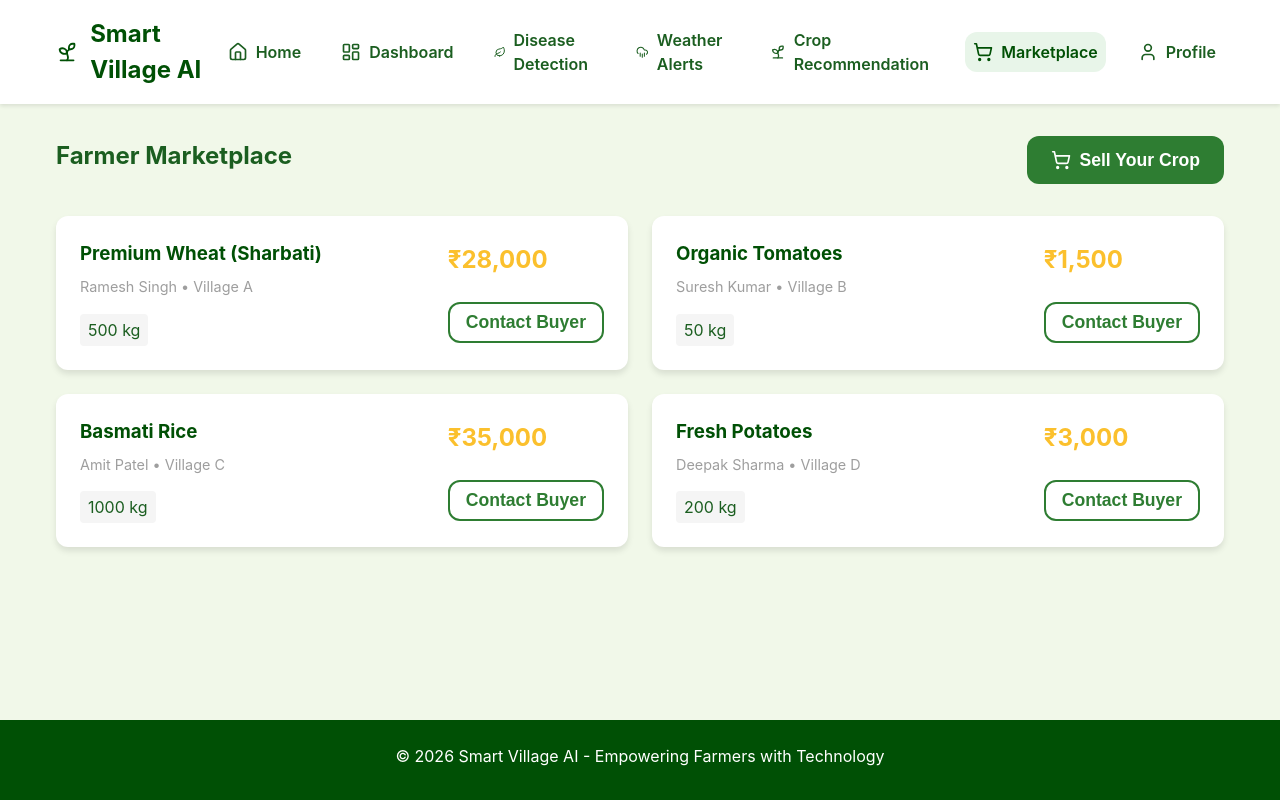
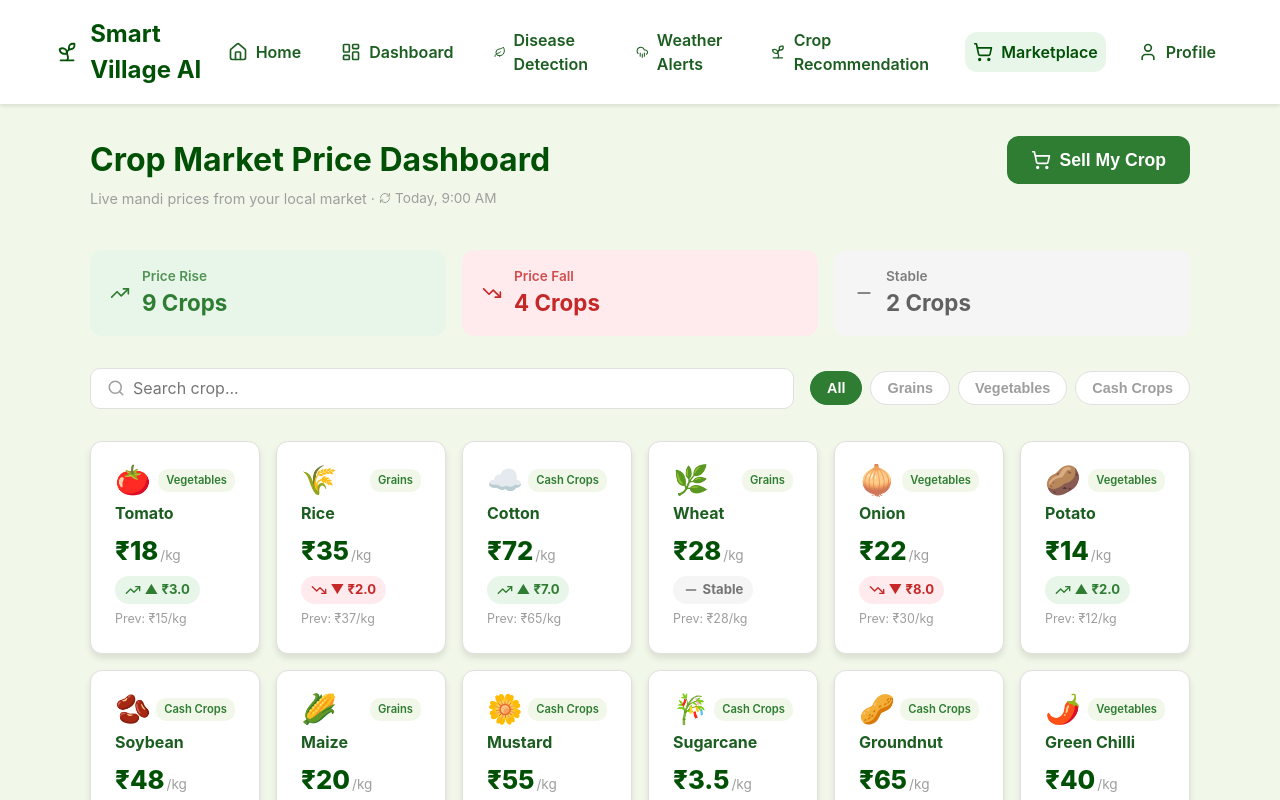
Before and after one commit to Rajesh800-prog/Smart-Village-ai, a React (Vite) app: page /marketplace in a window 1280 px wide. Shown: the top 800 px of the page. Built offline with nearby package versions, Linux system fonts and the light colour scheme.

Commit message:
Feature: Crop Market Price Dashboard with 15 crops, trend indicators, category filter, search, and farmer listings

```diff
--- /dev/null
+++ b/src/pages/Marketplace.css
@@ -0,0 +1,182 @@
+/* Marketplace / Market Price Dashboard */
+.market-page { max-width: 1100px; margin: 0 auto; }
+
+/* Header */
+.market-header {
+  display: flex;
+  justify-content: space-between;
+  align-items: flex-start;
+  flex-wrap: wrap;
+  gap: 1rem;
+}
+
+.market-header h1 { color: var(--primary-dark); margin-bottom: 0.25rem; }
+
+.refresh-tag {
+  display: inline-flex;
+  align-items: center;
+  gap: 4px;
+  color: var(--gray);
+  font-size: 0.85rem;
+}
+
+/* Summary Strip */
+.summary-strip {
+  display: flex;
+  gap: 1rem;
+  flex-wrap: wrap;
+}
+
+.summary-item {
+  flex: 1;
+  min-width: 140px;
+  display: flex;
+  align-items: center;
+  gap: 0.75rem;
+  padding: 1rem 1.25rem;
+  border-radius: var(--radius);
+  font-weight: 600;
+}
+
+.summary-item p { margin: 0; font-size: 0.85rem; opacity: 0.8; }
+.summary-item h3 { margin: 0; font-size: 1.4rem; }
+
+.summary-item.up   { background: #e8f5e9; color: #2e7d32; }
+.summary-item.down { background: #ffebee; color: #c62828; }
+.summary-item.stable { background: #f5f5f5; color: #616161; }
+
+/* Filters */
+.market-filters {
+  display: flex;
+  gap: 1rem;
+  flex-wrap: wrap;
+  align-items: center;
+}
+
+.search-wrap {
+  display: flex;
+  align-items: center;
+  gap: 0.5rem;
+  background: white;
+  border: 1px solid var(--gray-light);
+  border-radius: 10px;
+  padding: 0.6rem 1rem;
+  flex: 1;
+  min-width: 200px;
+  color: var(--gray);
+}
+
+.search-wrap input {
+  border: none;
+  outline: none;
+  font-size: 1rem;
+  font-family: inherit;
+  flex: 1;
+  padding: 0;
+  background: transparent;
+  color: var(--text-dark);
+}
+
+.cat-tabs { display: flex; gap: 0.5rem; flex-wrap: wrap; }
+
+.cat-tab {
+  padding: 0.5rem 1rem;
+  border-radius: 20px;
+  border: 1.5px solid var(--gray-light);
+  background: white;
+  font-size: 0.9rem;
+  font-weight: 600;
+  cursor: pointer;
+  color: var(--gray);
+  transition: all 0.2s;
+}
+
+.cat-tab:hover, .cat-tab.active {
+  background: var(--primary);
+  border-color: var(--primary);
+  color: white;
+}
+
+/* Price Cards Grid */
+.price-grid {
+  display: grid;
+  grid-template-columns: repeat(auto-fill, minmax(160px, 1fr));
+  gap: 1rem;
+}
+
+.price-card {
+  padding: 1.25rem;
+  border: 1px solid var(--gray-light);
+  display: flex;
+  flex-direction: column;
+  gap: 0.4rem;
+  transition: all 0.22s cubic-bezier(.4,0,.2,1);
+}
+
+.price-card:hover {
+  transform: translateY(-6px);
+  border-color: var(--primary-light);
+  box-shadow: 0 12px 24px rgba(46,125,50,0.12);
+}
+
+.price-card-top { display: flex; justify-content: space-between; align-items: center; }
+
+.crop-emoji-sm { font-size: 1.8rem; line-height: 1; }
+
+.crop-badge {
+  font-size: 0.7rem;
+  background: #f1f8e9;
+  color: var(--primary);
+  padding: 0.2rem 0.5rem;
+  border-radius: 10px;
+  font-weight: 600;
+}
+
+.crop-name { font-size: 1rem; font-weight: 700; color: var(--text-dark); margin: 0; }
+
+.price-main { display: flex; align-items: baseline; gap: 2px; }
+
+.price-value { font-size: 1.6rem; font-weight: 800; color: var(--primary-dark); }
+.price-unit  { font-size: 0.85rem; color: var(--gray); }
+
+.trend-pill {
+  display: inline-flex;
+  align-items: center;
+  gap: 4px;
+  padding: 0.25rem 0.6rem;
+  border-radius: 20px;
+  font-size: 0.82rem;
+  font-weight: 700;
+  width: fit-content;
+}
+
+.prev-price { font-size: 0.78rem; color: var(--gray); margin: 0; }
+
+.no-results { grid-column: 1/-1; padding: 2rem; }
+
+/* Listings */
+.listings-grid { display: flex; flex-direction: column; gap: 1rem; }
+
+.listing-card {
+  display: flex;
+  justify-content: space-between;
+  align-items: center;
+  flex-wrap: wrap;
+  gap: 1rem;
+}
+
+.listing-qty {
+  display: inline-block;
+  background: #f5f5f5;
+  padding: 0.25rem 0.75rem;
+  border-radius: 10px;
+  font-size: 0.85rem;
+  margin-top: 0.5rem;
+  color: var(--gray);
+}
+
+.listing-right { text-align: right; }
+
+@media (max-width: 600px) {
+  .price-grid { grid-template-columns: repeat(2, 1fr); }
+}
--- a/src/pages/Marketplace.jsx
+++ b/src/pages/Marketplace.jsx
@@ -1,36 +1,158 @@
-import { ShoppingCart } from 'lucide-react';
+import { useState } from 'react';
+import { TrendingUp, TrendingDown, Minus, ShoppingCart, Search, RefreshCw } from 'lucide-react';
+import './Marketplace.css';
+
+const allCrops = [
+  { name: "Tomato",       emoji: "🍅", price: 18, prev: 15, unit: "kg",     category: "Vegetables" },
+  { name: "Rice",          emoji: "🌾", price: 35, prev: 37, unit: "kg",     category: "Grains" },
+  { name: "Cotton",        emoji: "☁️", price: 72, prev: 65, unit: "kg",     category: "Cash Crops" },
+  { name: "Wheat",         emoji: "🌿", price: 28, prev: 28, unit: "kg",     category: "Grains" },
+  { name: "Onion",         emoji: "🧅", price: 22, prev: 30, unit: "kg",     category: "Vegetables" },
+  { name: "Potato",        emoji: "🥔", price: 14, prev: 12, unit: "kg",     category: "Vegetables" },
+  { name: "Soybean",       emoji: "🫘", price: 48, prev: 44, unit: "kg",     category: "Cash Crops" },
+  { name: "Maize",         emoji: "🌽", price: 20, prev: 19, unit: "kg",     category: "Grains" },
+  { name: "Mustard",       emoji: "🌼", price: 55, prev: 60, unit: "kg",     category: "Cash Crops" },
+  { name: "Sugarcane",     emoji: "🎋", price: 3.5, prev: 3.5, unit: "kg",  category: "Cash Crops" },
+  { name: "Groundnut",     emoji: "🥜", price: 65, prev: 58, unit: "kg",     category: "Cash Crops" },
+  { name: "Green Chilli",  emoji: "🌶️", price: 40, prev: 55, unit: "kg",    category: "Vegetables" },
+  { name: "Brinjal",       emoji: "🍆", price: 12, prev: 10, unit: "kg",     category: "Vegetables" },
+  { name: "Chickpea",      emoji: "🫘", price: 70, prev: 68, unit: "kg",     category: "Grains" },
+  { name: "Garlic",        emoji: "🧄", price: 80, prev: 75, unit: "kg",     category: "Vegetables" },
+];
+
+const listings = [
+  { crop: "Premium Wheat (Sharbati)", qty: "500 kg", price: "₹28,000", seller: "Ramesh Singh", location: "Nashik" },
+  { crop: "Organic Tomatoes",          qty: "50 kg",  price: "₹900",   seller: "Suresh Kumar", location: "Pune" },
+  { crop: "Basmati Rice",              qty: "1000 kg", price: "₹35,000", seller: "Amit Patel",  location: "Nagpur" },
+  { crop: "Fresh Potatoes",            qty: "200 kg", price: "₹2,800", seller: "Deepak Sharma", location: "Solapur" },
+];
+
+const categories = ["All", "Grains", "Vegetables", "Cash Crops"];
+
+const getTrend = (price, prev) => {
+  if (price > prev) return { icon: <TrendingUp size={16} />, color: "#2e7d32", bg: "#e8f5e9", label: `▲ ₹${(price - prev).toFixed(1)}` };
+  if (price < prev) return { icon: <TrendingDown size={16} />, color: "#c62828", bg: "#ffebee", label: `▼ ₹${(prev - price).toFixed(1)}` };
+  return { icon: <Minus size={16} />, color: "#757575", bg: "#f5f5f5", label: "Stable" };
+};
 
 const Marketplace = () => {
-  const listings = [
-    { title: 'Premium Wheat (Sharbati)', quantity: '500 kg', price: '₹28,000', seller: 'Ramesh Singh', location: 'Village A' },
-    { title: 'Organic Tomatoes', quantity: '50 kg', price: '₹1,500', seller: 'Suresh Kumar', location: 'Village B' },
-    { title: 'Basmati Rice', quantity: '1000 kg', price: '₹35,000', seller: 'Amit Patel', location: 'Village C' },
-    { title: 'Fresh Potatoes', quantity: '200 kg', price: '₹3,000', seller: 'Deepak Sharma', location: 'Village D' }
-  ];
+  const [search, setSearch] = useState('');
+  const [category, setCategory] = useState('All');
+
+  const filtered = allCrops.filter(c =>
+    (category === 'All' || c.category === category) &&
+    c.name.toLowerCase().includes(search.toLowerCase())
+  );
+
+  const lastUpdated = "Today, 9:00 AM";
 
   return (
-    <div className="marketplace">
-      <div className="flex justify-between items-center flex-wrap mb-4 gap-4">
-        <h2>Farmer Marketplace</h2>
+    <div className="market-page">
+      {/* Page Header */}
+      <div className="market-header mb-4">
+        <div>
+          <h1>Crop Market Price Dashboard</h1>
+          <p className="text-muted">Live mandi prices from your local market · <span className="refresh-tag"><RefreshCw size={12} /> {lastUpdated}</span></p>
+        </div>
         <button className="btn btn-primary">
-          <ShoppingCart size={20} />
-          Sell Your Crop
+          <ShoppingCart size={20} /> Sell My Crop
         </button>
       </div>
 
-      <div className="grid grid-2">
-        {listings.map((item, index) => (
-          <div key={index} className="card flex justify-between items-center flex-wrap gap-4">
+      {/* Summary Strip */}
+      <div className="summary-strip mb-4">
+        <div className="summary-item up">
+          <TrendingUp size={20} />
+          <div>
+            <p>Price Rise</p>
+            <h3>{allCrops.filter(c => c.price > c.prev).length} Crops</h3>
+          </div>
+        </div>
+        <div className="summary-item down">
+          <TrendingDown size={20} />
+          <div>
+            <p>Price Fall</p>
+            <h3>{allCrops.filter(c => c.price < c.prev).length} Crops</h3>
+          </div>
+        </div>
+        <div className="summary-item stable">
+          <Minus size={20} />
+          <div>
+            <p>Stable</p>
+            <h3>{allCrops.filter(c => c.price === c.prev).length} Crops</h3>
+          </div>
+        </div>
+      </div>
+
+      {/* Filters */}
+      <div className="market-filters mb-4">
+        <div className="search-wrap">
+          <Search size={18} />
+          <input
+            type="text"
+            placeholder="Search crop..."
+            value={search}
+            onChange={e => setSearch(e.target.value)}
+          />
+        </div>
+        <div className="cat-tabs">
+          {categories.map(c => (
+            <button
+              key={c}
+              className={`cat-tab ${category === c ? 'active' : ''}`}
+              onClick={() => setCategory(c)}
+            >
+              {c}
+            </button>
+          ))}
+        </div>
+      </div>
+
+      {/* Price Cards Grid */}
+      <div className="price-grid mb-4">
+        {filtered.map((crop, i) => {
+          const trend = getTrend(crop.price, crop.prev);
+          return (
+            <div key={i} className="price-card card">
+              <div className="price-card-top">
+                <span className="crop-emoji-sm">{crop.emoji}</span>
+                <span className="crop-badge">{crop.category}</span>
+              </div>
+              <h3 className="crop-name">{crop.name}</h3>
+              <div className="price-main">
+                <span className="price-value">₹{crop.price}</span>
+                <span className="price-unit">/{crop.unit}</span>
+              </div>
+              <div className="trend-pill" style={{ color: trend.color, backgroundColor: trend.bg }}>
+                {trend.icon} {trend.label}
+              </div>
+              <p className="prev-price">Prev: ₹{crop.prev}/{crop.unit}</p>
+            </div>
+          );
+        })}
+        {filtered.length === 0 && (
+          <div className="no-results text-center text-muted">
+            <p>No crops found for "{search}"</p>
+          </div>
+        )}
+      </div>
+
+      {/* Farmer Listings */}
+      <h2 className="mb-2" style={{ color: 'var(--primary-dark)' }}>🏪 Farmer Marketplace Listings</h2>
+      <p className="text-muted mb-4">Buy directly from local farmers at best prices</p>
+      <div className="listings-grid">
+        {listings.map((item, i) => (
+          <div key={i} className="listing-card card">
             <div>
-              <h3 className="text-primary-dark">{item.title}</h3>
-              <p className="text-muted mt-1">{item.seller} • {item.location}</p>
-              <div className="flex gap-4 mt-2">
-                <span style={{ backgroundColor: '#f5f5f5', padding: '0.25rem 0.5rem', borderRadius: '4px' }}>{item.quantity}</span>
-              </div>
+              <h3 style={{ color: 'var(--primary-dark)' }}>{item.crop}</h3>
+              <p className="text-muted mt-1">👤 {item.seller} · 📍 {item.location}</p>
+              <span className="listing-qty">{item.qty} available</span>
             </div>
-            <div className="text-right">
-              <h2 style={{ color: 'var(--secondary)' }}>{item.price}</h2>
-              <button className="btn btn-outline mt-2" style={{ padding: '0.5rem 1rem', minHeight: 'auto' }}>Contact Buyer</button>
+            <div className="listing-right">
+              <h2 style={{ color: 'var(--secondary)', margin: 0 }}>{item.price}</h2>
+              <button className="btn btn-outline mt-2" style={{ padding: '0.5rem 1rem', minHeight: 'auto', fontSize: '0.9rem' }}>
+                Contact
+              </button>
             </div>
           </div>
         ))}
```
